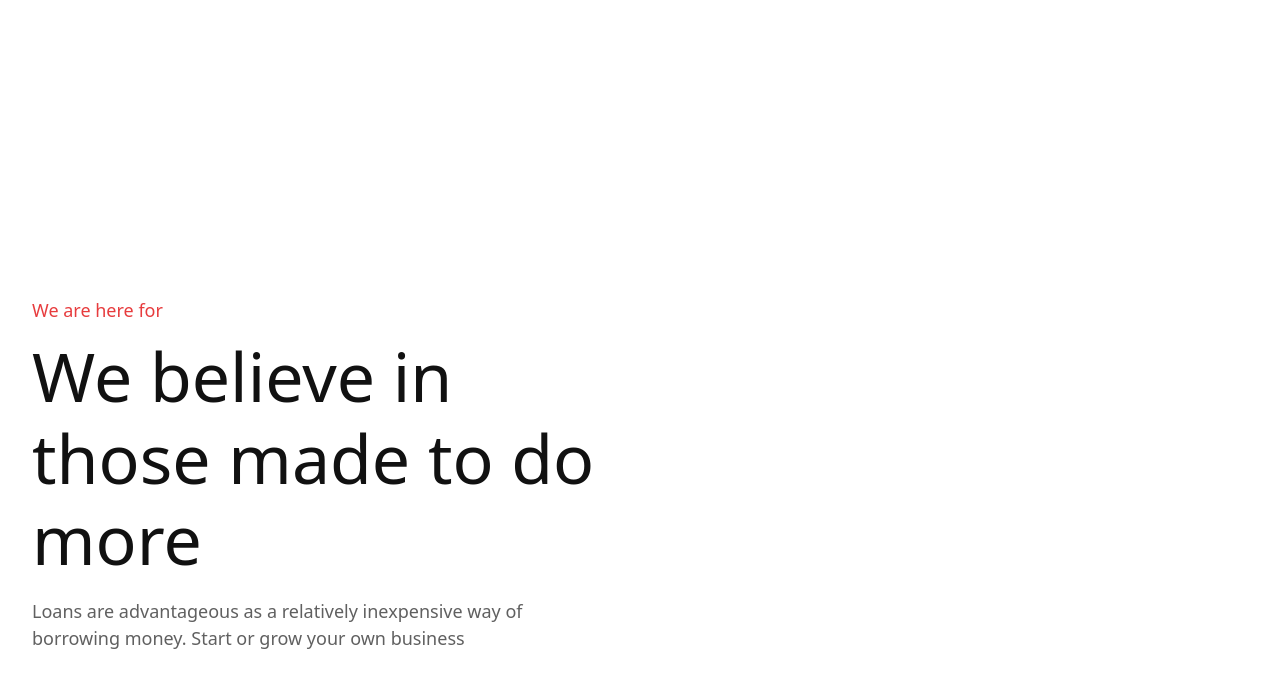
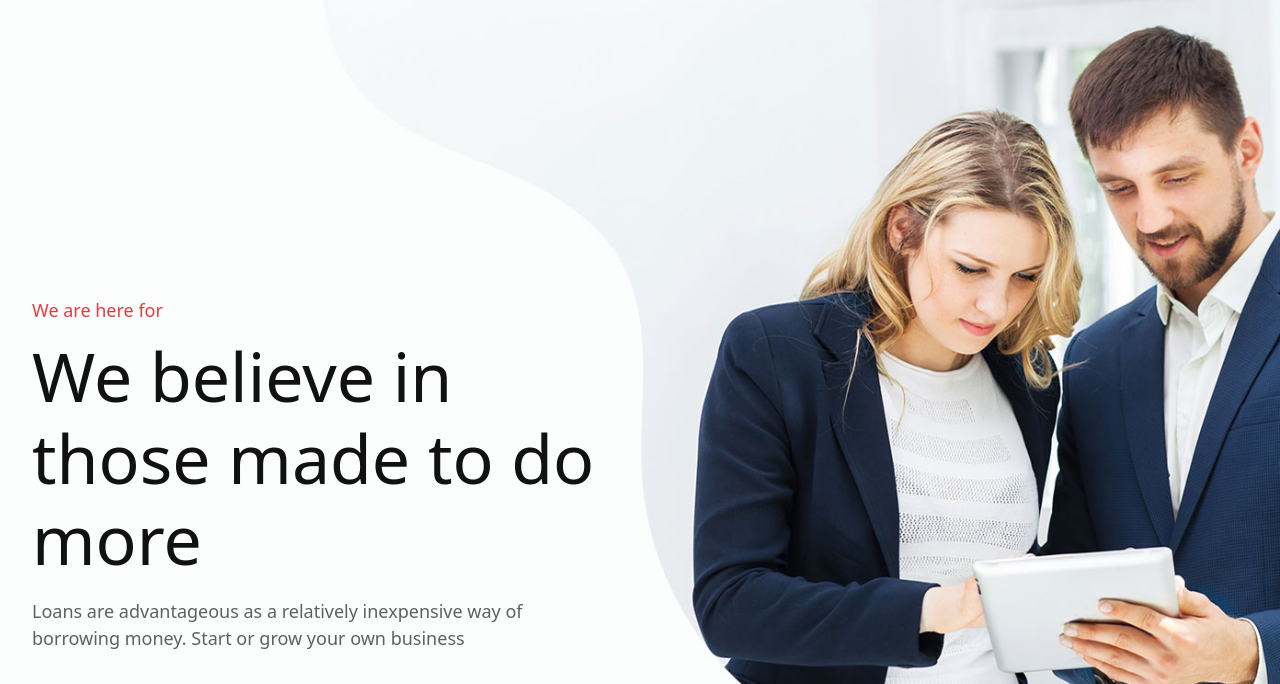
Before and after one commit to zhd27/finix, a plain HTML site: page index.html in a window 1280 px wide. Shown: the part 96-780 px from the top of the page. Drawn offline with Linux system fonts and the light colour scheme; files whose address does not match are found by name.

Commit message:
only image

```diff
--- a/css/style.css
+++ b/css/style.css
@@ -95,7 +95,7 @@ a,a:hover{
 
 }
 .background_image{
-    background: url(/image/finix (4).jpg);
+    background: url(../image/background.jpg);
     background-repeat: no-repeat;
     background-position: center;
     background-size: cover;
```
